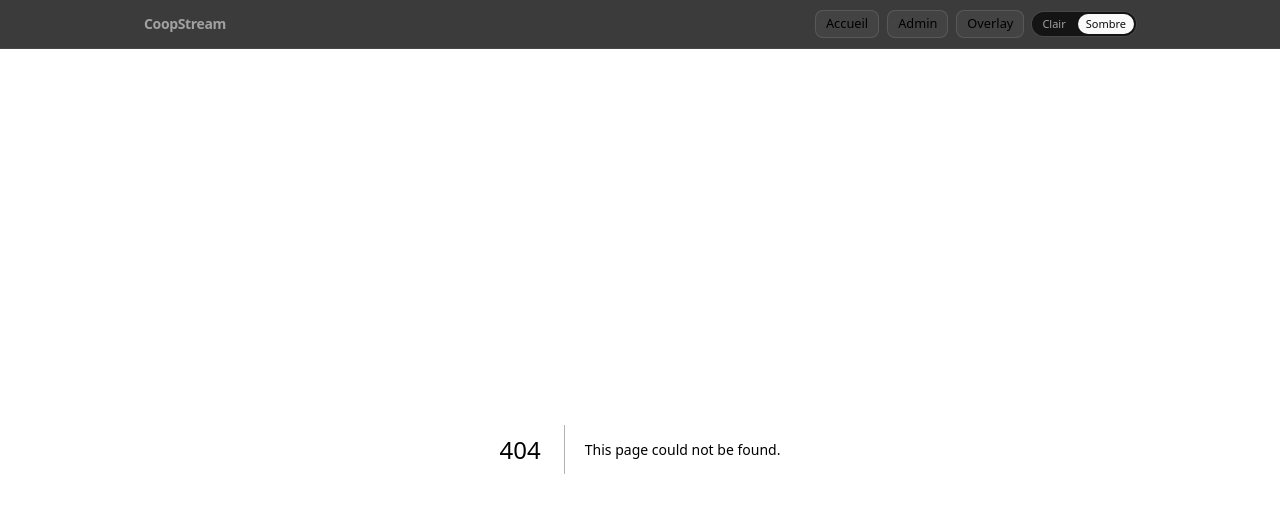
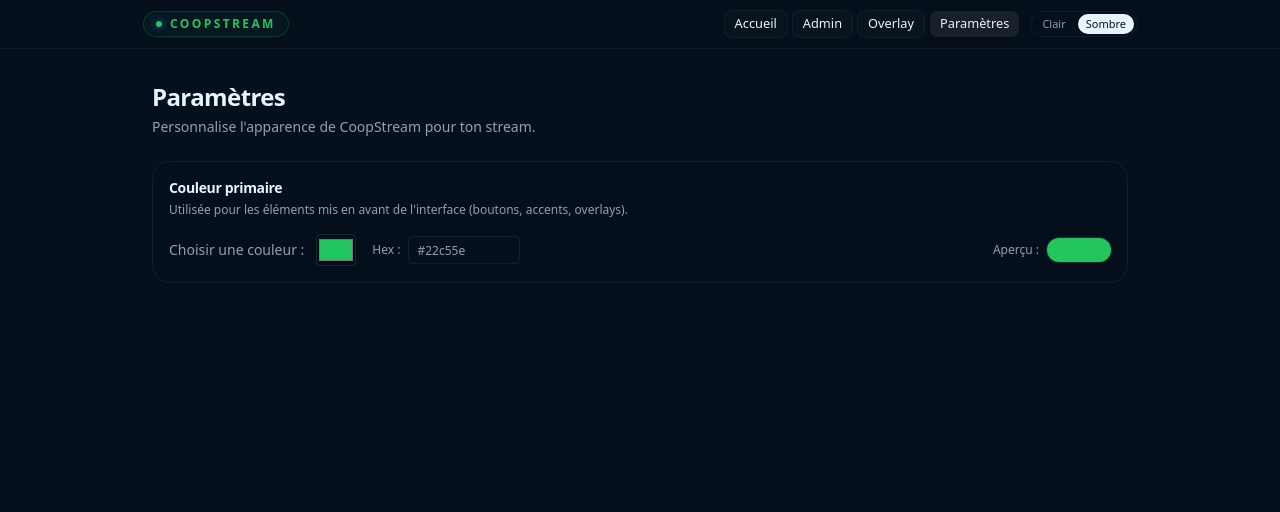
Before and after one commit to PaulBerthelot21/coopstream, a Next.js app: page /settings in a window 1280 px wide. Before the commit this address had no page. Shown: the top 512 px of the page. Built offline with nearby package versions, Linux system fonts and the light colour scheme.

Commit message:
feat: implement primary color customization and settings page

```diff
--- a/app/globals.css
+++ b/app/globals.css
@@ -48,24 +48,25 @@
 }
 
 :root {
-  --background: oklch(1 0 0);
-  --foreground: oklch(0.145 0 0);
-  --card: oklch(1 0 0);
-  --card-foreground: oklch(0.145 0 0);
-  --popover: oklch(1 0 0);
-  --popover-foreground: oklch(0.145 0 0);
-  --primary: oklch(0.205 0 0);
-  --primary-foreground: oklch(0.985 0 0);
-  --secondary: oklch(0.97 0 0);
-  --secondary-foreground: oklch(0.205 0 0);
-  --muted: oklch(0.97 0 0);
-  --muted-foreground: oklch(0.556 0 0);
-  --accent: oklch(0.97 0 0);
-  --accent-foreground: oklch(0.205 0 0);
+  /* Clair: fond légèrement teinté, texte gris foncé doux */
+  --background: oklch(0.97 0.01 250);
+  --foreground: oklch(0.2 0.03 250);
+  --card: oklch(1 0.01 250);
+  --card-foreground: oklch(0.2 0.03 250);
+  --popover: oklch(1 0.01 250);
+  --popover-foreground: oklch(0.2 0.03 250);
+  --primary: oklch(0.6 0.12 250);
+  --primary-foreground: oklch(0.98 0.01 250);
+  --secondary: oklch(0.93 0.02 250);
+  --secondary-foreground: oklch(0.25 0.03 250);
+  --muted: oklch(0.94 0.02 250);
+  --muted-foreground: oklch(0.5 0.03 250);
+  --accent: oklch(0.94 0.04 250);
+  --accent-foreground: oklch(0.22 0.04 250);
   --destructive: oklch(0.577 0.245 27.325);
-  --border: oklch(0.922 0 0);
-  --input: oklch(0.922 0 0);
-  --ring: oklch(0.708 0 0);
+  --border: oklch(0.9 0.01 250);
+  --input: oklch(0.93 0.01 250);
+  --ring: oklch(0.72 0.04 250);
   --chart-1: oklch(0.809 0.105 251.813);
   --chart-2: oklch(0.623 0.214 259.815);
   --chart-3: oklch(0.546 0.245 262.881);
@@ -84,24 +85,25 @@
 }
 
 .dark {
-  --background: oklch(0.145 0 0);
-  --foreground: oklch(0.985 0 0);
-  --card: oklch(0.205 0 0);
-  --card-foreground: oklch(0.985 0 0);
-  --popover: oklch(0.205 0 0);
-  --popover-foreground: oklch(0.985 0 0);
-  --primary: oklch(0.922 0 0);
-  --primary-foreground: oklch(0.205 0 0);
-  --secondary: oklch(0.269 0 0);
-  --secondary-foreground: oklch(0.985 0 0);
-  --muted: oklch(0.269 0 0);
-  --muted-foreground: oklch(0.708 0 0);
-  --accent: oklch(0.269 0 0);
-  --accent-foreground: oklch(0.985 0 0);
+  /* Sombre: gris bleuté doux, pas de noir pur */
+  --background: oklch(0.17 0.03 250);
+  --foreground: oklch(0.96 0.02 250);
+  --card: oklch(0.22 0.03 250);
+  --card-foreground: oklch(0.96 0.02 250);
+  --popover: oklch(0.22 0.03 250);
+  --popover-foreground: oklch(0.96 0.02 250);
+  --primary: oklch(0.72 0.14 250);
+  --primary-foreground: oklch(0.98 0.02 250);
+  --secondary: oklch(0.24 0.02 250);
+  --secondary-foreground: oklch(0.96 0.02 250);
+  --muted: oklch(0.24 0.02 250);
+  --muted-foreground: oklch(0.7 0.03 250);
+  --accent: oklch(0.24 0.04 250);
+  --accent-foreground: oklch(0.96 0.02 250);
   --destructive: oklch(0.704 0.191 22.216);
-  --border: oklch(1 0 0 / 10%);
-  --input: oklch(1 0 0 / 15%);
-  --ring: oklch(0.556 0 0);
+  --border: oklch(0.33 0.02 250 / 60%);
+  --input: oklch(0.25 0.02 250 / 80%);
+  --ring: oklch(0.7 0.08 250);
   --chart-1: oklch(0.809 0.105 251.813);
   --chart-2: oklch(0.623 0.214 259.815);
   --chart-3: oklch(0.546 0.245 262.881);
--- a/app/layout.tsx
+++ b/app/layout.tsx
@@ -3,6 +3,7 @@
 import { ThemeProvider } from "@/components/theme-provider";
 import { Toaster } from "@/components/ui/sonner";
 import { SiteNav } from "@/components/site-nav";
+import { PrimaryColorProvider } from "@/components/primary-color-provider";
 import { Geist, Geist_Mono } from "next/font/google";
 
 const geistSans = Geist({
@@ -35,9 +36,11 @@
       <body
       className={`${geistSans.variable} ${geistMono.variable} antialiased min-h-dvh bg-background text-foreground`}>
         <ThemeProvider>
-          <SiteNav />
-          {children}
-          <Toaster />
+          <PrimaryColorProvider>
+            <SiteNav />
+            {children}
+            <Toaster />
+          </PrimaryColorProvider>
         </ThemeProvider>
       </body>
     </html>
--- /dev/null
+++ b/app/settings/page.tsx
@@ -0,0 +1,55 @@
+ "use client";
+
+import { usePrimaryColor } from "@/components/primary-color-provider";
+
+export default function SettingsPage() {
+  const { primaryColor, setPrimaryColor } = usePrimaryColor();
+
+  return (
+    <main className="mx-auto flex w-full max-w-5xl flex-col gap-6 px-6 py-8">
+      <section>
+        <h1 className="text-2xl font-semibold tracking-tight">Paramètres</h1>
+        <p className="mt-1 text-sm text-muted-foreground">
+          Personnalise l&apos;apparence de CoopStream pour ton stream.
+        </p>
+      </section>
+
+      <section className="rounded-2xl border border-border/60 bg-background/60 p-4 shadow-sm">
+        <h2 className="text-sm font-semibold tracking-tight">
+          Couleur primaire
+        </h2>
+        <p className="mt-1 text-xs text-muted-foreground">
+          Utilisée pour les éléments mis en avant de l&apos;interface (boutons,
+          accents, overlays).
+        </p>
+        <div className="mt-4 flex flex-wrap items-center gap-4">
+          <label className="flex items-center gap-3 text-sm">
+            <span className="text-muted-foreground">Choisir une couleur :</span>
+            <input
+              type="color"
+              value={primaryColor}
+              onChange={(e) => setPrimaryColor(e.target.value)}
+              className="h-8 w-10 cursor-pointer rounded border border-border bg-transparent p-0"
+            />
+          </label>
+          <div className="flex items-center gap-2 text-xs text-muted-foreground">
+            <span>Hex :</span>
+            <input
+              type="text"
+              value={primaryColor}
+              onChange={(e) => setPrimaryColor(e.target.value)}
+              className="h-7 w-28 rounded border border-input bg-background px-2 text-xs"
+            />
+          </div>
+          <div className="ml-auto flex items-center gap-2 text-xs text-muted-foreground">
+            <span>Aperçu :</span>
+            <div
+              className="h-6 w-16 rounded-full ring-1 ring-border"
+              style={{ backgroundColor: primaryColor }}
+            />
+          </div>
+        </div>
+      </section>
+    </main>
+  );
+}
--- /dev/null
+++ b/components/primary-color-provider.tsx
@@ -0,0 +1,67 @@
+"use client"
+
+import * as React from "react"
+
+type PrimaryColorContextValue = {
+  primaryColor: string
+  setPrimaryColor: (value: string) => void
+}
+
+const STORAGE_KEY = "coopstream-primary-color"
+
+const PrimaryColorContext = React.createContext<PrimaryColorContextValue | undefined>(
+  undefined,
+)
+
+export function PrimaryColorProvider({ children }: { children: React.ReactNode }) {
+  const [primaryColor, setPrimaryColorState] = React.useState<string>("#22c55e")
+
+  React.useEffect(() => {
+    if (typeof window === "undefined") return
+    try {
+      const stored = window.localStorage.getItem(STORAGE_KEY)
+      if (stored) {
+        setPrimaryColorState(stored)
+        applyColor(stored)
+      } else {
+        applyColor(primaryColor)
+      }
+    } catch {
+      applyColor(primaryColor)
+    }
+    // eslint-disable-next-line react-hooks/exhaustive-deps
+  }, [])
+
+  const setPrimaryColor = React.useCallback((value: string) => {
+    setPrimaryColorState(value)
+    applyColor(value)
+    if (typeof window !== "undefined") {
+      try {
+        window.localStorage.setItem(STORAGE_KEY, value)
+      } catch {
+        // ignore
+      }
+    }
+  }, [])
+
+  return (
+    <PrimaryColorContext.Provider value={{ primaryColor, setPrimaryColor }}>
+      {children}
+    </PrimaryColorContext.Provider>
+  )
+}
+
+function applyColor(value: string) {
+  if (typeof document === "undefined") return
+  const root = document.documentElement
+  root.style.setProperty("--primary", value)
+  root.style.setProperty("--sidebar-primary", value)
+}
+
+export function usePrimaryColor() {
+  const ctx = React.useContext(PrimaryColorContext)
+  if (!ctx) {
+    throw new Error("usePrimaryColor must be used within PrimaryColorProvider")
+  }
+  return ctx
+}
--- a/components/site-nav.tsx
+++ b/components/site-nav.tsx
@@ -10,22 +10,26 @@
   { href: "/", label: "Accueil" },
   { href: "/admin", label: "Admin" },
   { href: "/overlay", label: "Overlay" },
-]
+  { href: "/settings", label: "Paramètres" },
+] as const
 
 export function SiteNav() {
   const pathname = usePathname()
   const { theme, setTheme } = useTheme()
 
   return (
-    <header className="sticky top-0 z-30 w-full border-b border-border/60 bg-background/80 backdrop-blur-xl">
+    <header className="sticky top-0 z-30 w-full border-b border-border/60 bg-background/80 backdrop-blur-xl" suppressHydrationWarning>
       <div className="mx-auto flex h-12 w-full max-w-5xl items-center justify-between px-4">
+        <div className="flex items-center gap-2">
+          <div className="flex items-center gap-2 rounded-full bg-primary/5 px-3 py-1 ring-1 ring-primary/25">
+            <span className="h-1.5 w-1.5 rounded-full bg-primary shadow-[0_0_10px_rgba(59,130,246,0.9)]" />
+            <span className="text-xs font-semibold uppercase tracking-[0.2em] text-primary">
+              CoopStream
+            </span>
+          </div>
+        </div>
         <div className="flex items-center gap-3">
-          <span className="text-sm font-semibold tracking-tight text-muted-foreground">
-            CoopStream
-          </span>
-        </div>
-        <div className="flex items-center gap-2">
-          <nav className="flex gap-2">
+          <nav className="hidden gap-1 md:flex">
             {links.map((link) => {
               const active =
                 link.href === "/"
```
